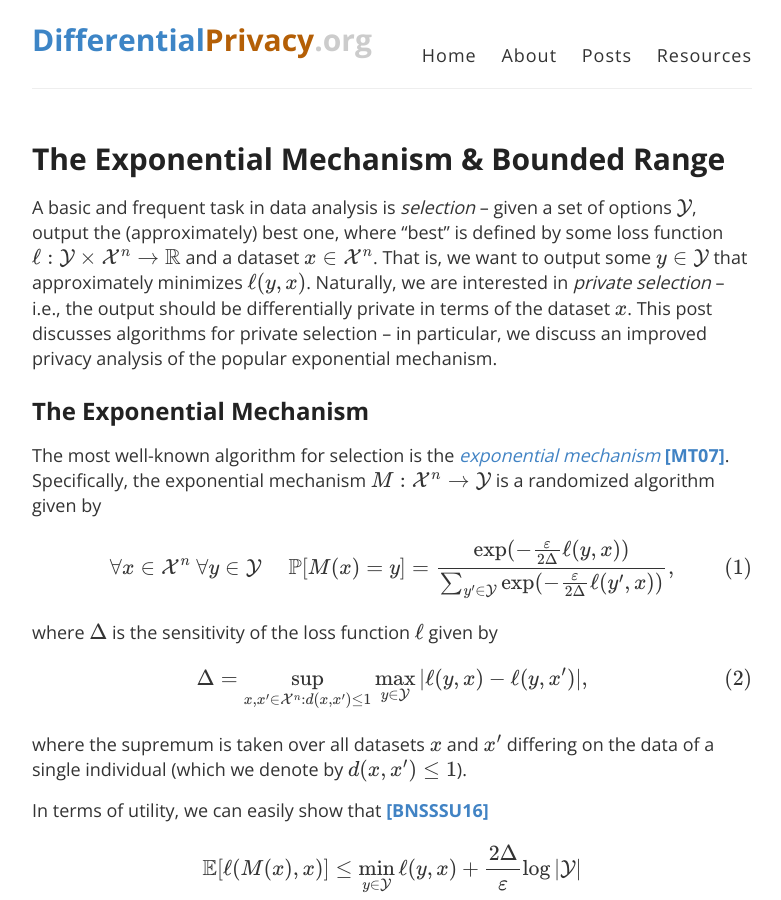
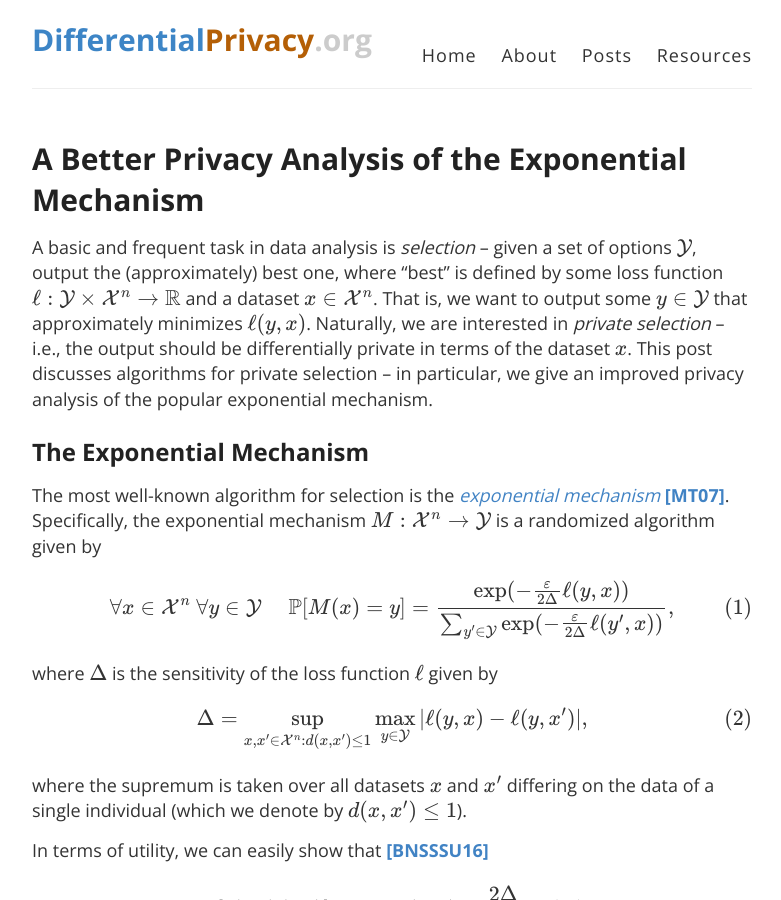
Before and after one commit to differentialprivacy/differentialprivacy, a Jekyll site: the page built from _posts/2021-07-12-exponential-mechanism-bounded-range.md, in a window 1280 px wide and 900 px high. Shown: the whole window, without its empty margins (248-1029 px from the left). Built offline with Jekyll 4.4.1, drawn with Linux system fonts in a browser that asks for light colours; comment, search, counter and statistics services are not loaded.

Commit message:
edits per comments de Clement

```diff
--- a/_posts/2021-07-12-exponential-mechanism-bounded-range.md
+++ b/_posts/2021-07-12-exponential-mechanism-bounded-range.md
@@ -1,6 +1,6 @@
 ---
 layout: post
-title: "The Exponential Mechanism & Bounded Range"
+title: "A Better Privacy Analysis of the Exponential Mechanism"
 comments: true
 authors:
   - ryanrogers
@@ -11,7 +11,7 @@
 
 
 A basic and frequent task in data analysis is _selection_ -- given a set of options \\\(\\mathcal{Y}\\), output the (approximately) best one, where "best" is defined by some loss function \\\(\\ell : \\mathcal{Y} \\times \\mathcal{X}^n \\to \\mathbb{R}\\\) and a dataset \\\(x \\in \\mathcal{X}^n\\\). That is, we want to output some \\\(y \\in \\mathcal{Y}\\\) that approximately minimizes \\\(\\ell(y,x)\\\). Naturally, we are interested in _private selection_ -- i.e., the output should be differentially private in terms of the dataset \\\(x\\\).
-This post discusses algorithms for private selection -- in particular, we discuss an improved privacy analysis of the popular exponential mechanism.
+This post discusses algorithms for private selection -- in particular, we give an improved privacy analysis of the popular exponential mechanism.
 
 ## The Exponential Mechanism
 
```
